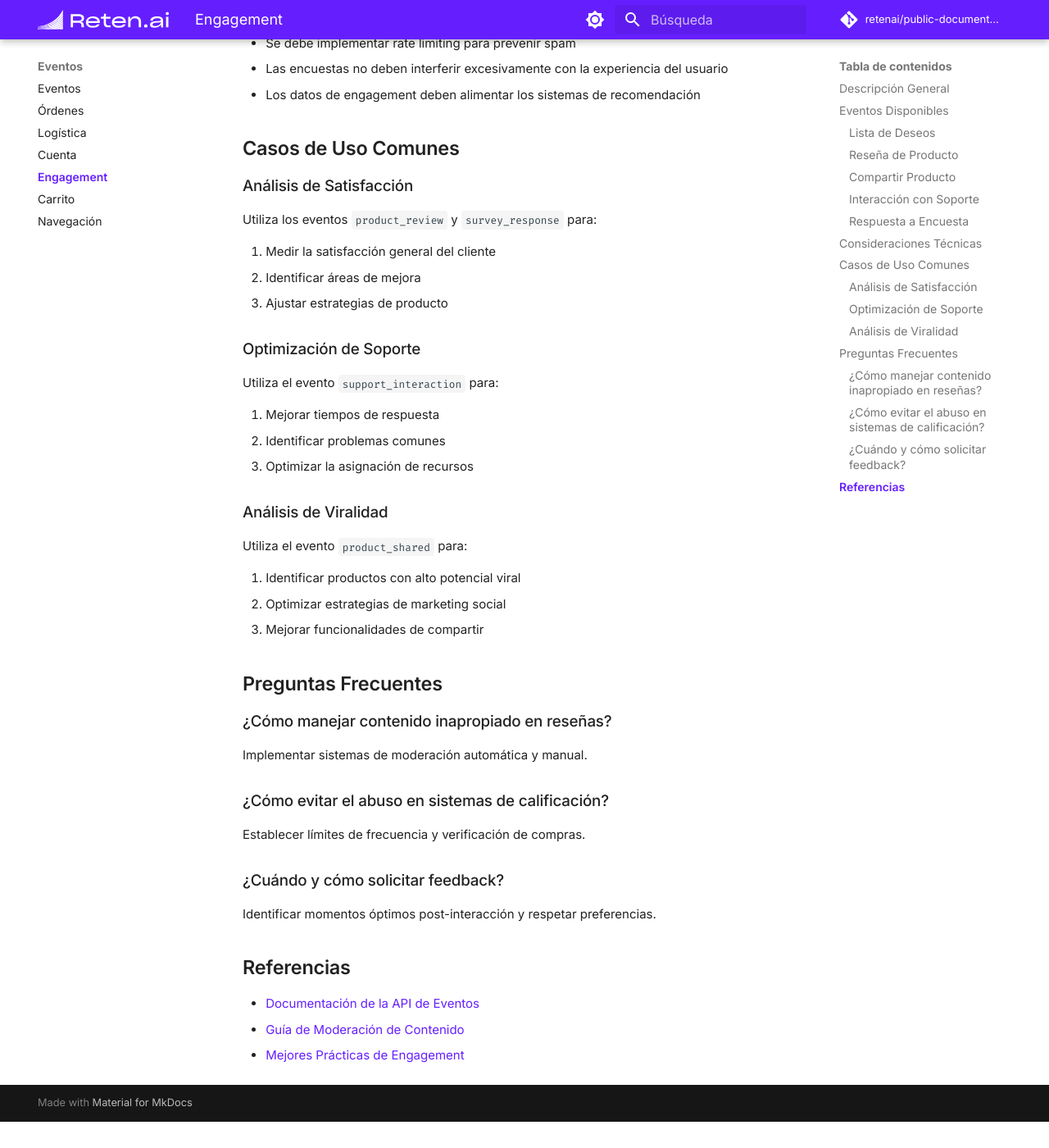
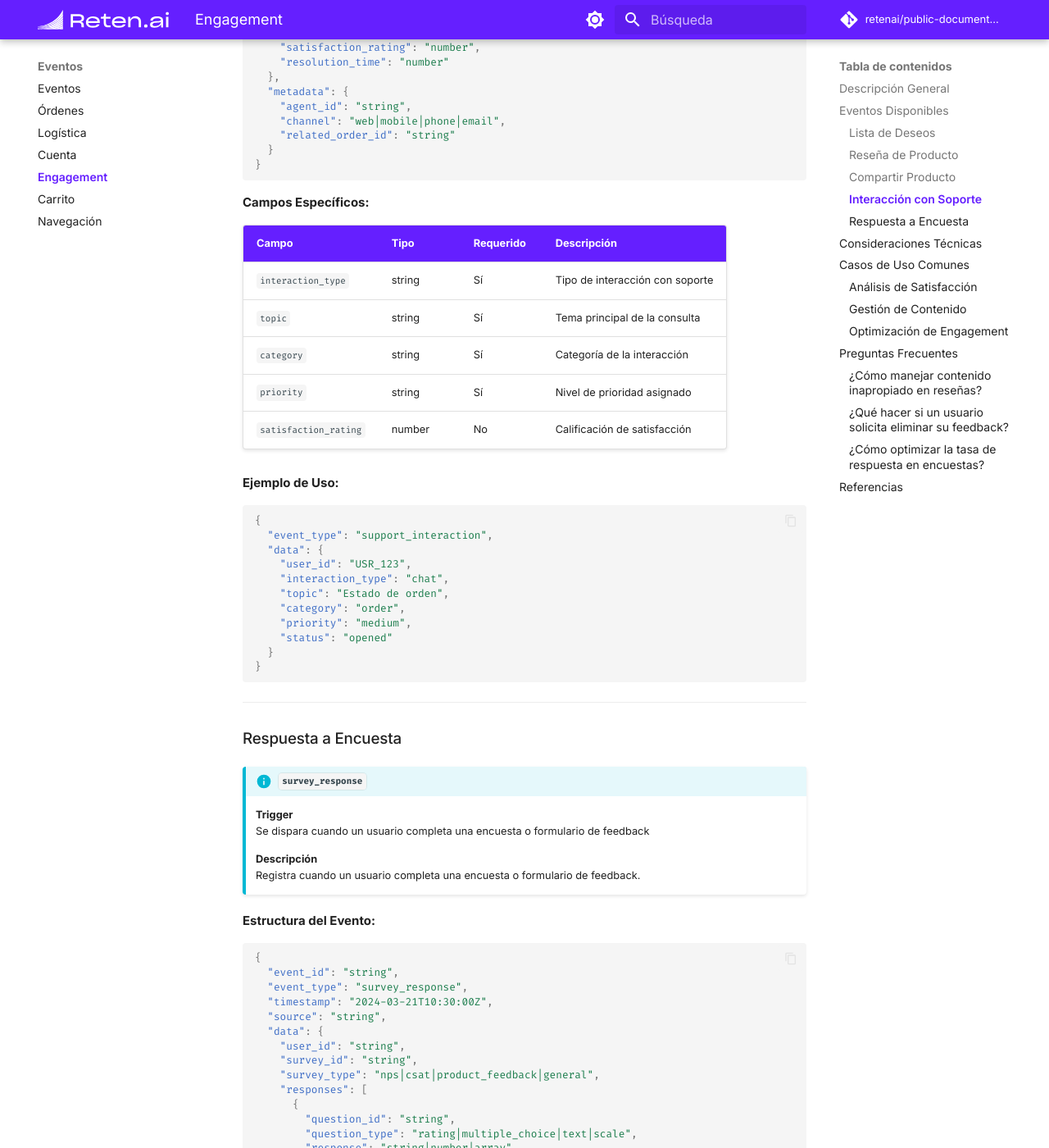
Before and after one commit to retenai/public-documentation, an MkDocs documentation site: the page built from docs/events/engagement/README.md, in a window 1280 px wide and 1400 px high, scrolled down 5764 px. Shown: the whole window at 82% size. Built offline with MkDocs 1.6.1 and Material for MkDocs 9.7.7, drawn with Linux system fonts in a browser that asks for light colours; comment, search, counter and statistics services are not loaded; before the commit the page ends 7132 px from its top, so only the background shows below that; some of the changed text lies outside the part shown.

Commit message:
docs: update engagement events documentation to match new template format

````diff
--- a/docs/events/engagement/README.md
+++ b/docs/events/engagement/README.md
@@ -15,12 +15,26 @@
 
 ## Eventos Disponibles
 
+La siguiente tabla muestra un resumen de todos los eventos disponibles en esta sección:
+
+| Evento                                              | Tipo                  | Descripción                         | Trigger                  |
+| --------------------------------------------------- | --------------------- | ----------------------------------- | ------------------------ |
+| [Lista de Deseos](#lista-de-deseos)                 | `wishlist_updated`    | Actualización de lista de deseos    | Agregar/remover producto |
+| [Reseña de Producto](#resena-de-producto)           | `product_review`      | Gestión de reseñas                  | Crear/modificar reseña   |
+| [Compartir Producto](#compartir-producto)           | `product_shared`      | Compartir en redes sociales         | Compartir producto       |
+| [Interacción con Soporte](#interaccion-con-soporte) | `support_interaction` | Interacción con servicio al cliente | Contacto con soporte     |
+| [Respuesta a Encuesta](#respuesta-a-encuesta)       | `survey_response`     | Respuesta a encuestas               | Completar encuesta       |
+
+---
+
 ### Lista de Deseos
 
-**Tipo de Evento:** `wishlist_updated`
+!!! info "`wishlist_updated`"
+    **Trigger**
+    Se dispara cuando un usuario agrega o remueve productos de su lista de deseos
 
-**Descripción:**
-Registra cuando un usuario agrega o remueve productos de su lista de deseos.
+    **Descripción**
+    Registra cuando un usuario agrega o remueve productos de su lista de deseos.
 
 **Estructura del Evento:**
 ```json
@@ -53,20 +67,42 @@
 
 **Campos Específicos:**
 
-| Campo                    | Tipo   | Requerido | Descripción                      |
-| ------------------------ | ------ | --------- | -------------------------------- |
-| action                   | string | Sí        | Tipo de acción realizada         |
-| product_id               | string | Sí        | ID del producto afectado         |
-| wishlist_id              | string | Sí        | ID de la lista de deseos         |
-| wishlist_name            | string | No        | Nombre personalizado de la lista |
-| notification_preferences | object | No        | Preferencias de notificación     |
+| Campo                      | Tipo   | Requerido | Descripción                      |
+| -------------------------- | ------ | --------- | -------------------------------- |
+| `action`                   | string | Sí        | Tipo de acción realizada         |
+| `product_id`               | string | Sí        | ID del producto afectado         |
+| `wishlist_id`              | string | Sí        | ID de la lista de deseos         |
+| `wishlist_name`            | string | No        | Nombre personalizado de la lista |
+| `notification_preferences` | object | No        | Preferencias de notificación     |
+
+**Ejemplo de Uso:**
+```json
+{
+  "event_type": "wishlist_updated",
+  "data": {
+    "user_id": "USR_123",
+    "action": "add",
+    "product_id": "PROD_456",
+    "product_name": "Zapatos Deportivos Nike",
+    "wishlist_id": "WL_789",
+    "notification_preferences": {
+      "price_drop": true,
+      "back_in_stock": true
+    }
+  }
+}
+```
+
+---
 
 ### Reseña de Producto
 
-**Tipo de Evento:** `product_review`
+!!! note "`product_review`"
+    **Trigger**
+    Se dispara cuando un usuario crea, modifica o elimina una reseña
 
-**Descripción:**
-Registra cuando un usuario crea, modifica o elimina una reseña de producto.
+    **Descripción**
+    Registra cuando un usuario crea, modifica o elimina una reseña de producto.
 
 **Estructura del Evento:**
 ```json
@@ -105,20 +141,40 @@
 
 **Campos Específicos:**
 
-| Campo             | Tipo    | Requerido | Descripción                      |
-| ----------------- | ------- | --------- | -------------------------------- |
-| review_id         | string  | Sí        | Identificador único de la reseña |
-| rating            | number  | Sí        | Calificación del producto (1-5)  |
-| review_text       | string  | No        | Texto de la reseña               |
-| purchase_verified | boolean | Sí        | Si la compra está verificada     |
-| media             | array   | No        | Archivos multimedia adjuntos     |
+| Campo               | Tipo    | Requerido | Descripción                      |
+| ------------------- | ------- | --------- | -------------------------------- |
+| `review_id`         | string  | Sí        | Identificador único de la reseña |
+| `rating`            | number  | Sí        | Calificación del producto (1-5)  |
+| `review_text`       | string  | No        | Texto de la reseña               |
+| `purchase_verified` | boolean | Sí        | Si la compra está verificada     |
+| `media`             | array   | No        | Archivos multimedia adjuntos     |
+
+**Ejemplo de Uso:**
+```json
+{
+  "event_type": "product_review",
+  "data": {
+    "user_id": "USR_123",
+    "product_id": "PROD_456",
+    "review_id": "REV_789",
+    "action": "create",
+    "rating": 5,
+    "review_text": "Excelente producto, muy satisfecho con la compra",
+    "purchase_verified": true
+  }
+}
+```
+
+---
 
 ### Compartir Producto
 
-**Tipo de Evento:** `product_shared`
+!!! info "`product_shared`"
+    **Trigger**
+    Se dispara cuando un usuario comparte un producto en redes sociales o por otros medios
 
-**Descripción:**
-Registra cuando un usuario comparte un producto en redes sociales o por otros medios.
+    **Descripción**
+    Registra cuando un usuario comparte un producto en redes sociales o por otros medios.
 
 **Estructura del Evento:**
 ```json
@@ -145,19 +201,37 @@
 
 **Campos Específicos:**
 
-| Campo             | Tipo   | Requerido | Descripción                      |
-| ----------------- | ------ | --------- | -------------------------------- |
-| share_method      | string | Sí        | Método utilizado para compartir  |
-| share_destination | string | No        | Destino específico del compartir |
-| custom_message    | string | No        | Mensaje personalizado agregado   |
-| share_url         | string | Sí        | URL compartida                   |
+| Campo               | Tipo   | Requerido | Descripción                      |
+| ------------------- | ------ | --------- | -------------------------------- |
+| `share_method`      | string | Sí        | Método utilizado para compartir  |
+| `share_destination` | string | No        | Destino específico del compartir |
+| `custom_message`    | string | No        | Mensaje personalizado agregado   |
+| `share_url`         | string | Sí        | URL compartida                   |
+
+**Ejemplo de Uso:**
+```json
+{
+  "event_type": "product_shared",
+  "data": {
+    "user_id": "USR_123",
+    "product_id": "PROD_456",
+    "share_method": "whatsapp",
+    "share_url": "https://example.com/products/PROD_456",
+    "share_context": "product_page"
+  }
+}
+```
+
+---
 
 ### Interacción con Soporte
 
-**Tipo de Evento:** `support_interaction`
+!!! note "`support_interaction`"
+    **Trigger**
+    Se dispara cuando un usuario interactúa con el sistema de soporte al cliente
 
-**Descripción:**
-Registra las interacciones de los usuarios con el sistema de soporte al cliente.
+    **Descripción**
+    Registra las interacciones de los usuarios con el sistema de soporte al cliente.
 
 **Estructura del Evento:**
 ```json
@@ -186,20 +260,39 @@
 
 **Campos Específicos:**
 
-| Campo               | Tipo   | Requerido | Descripción                     |
-| ------------------- | ------ | --------- | ------------------------------- |
-| interaction_type    | string | Sí        | Tipo de interacción con soporte |
-| topic               | string | Sí        | Tema principal de la consulta   |
-| category            | string | Sí        | Categoría de la interacción     |
-| priority            | string | Sí        | Nivel de prioridad asignado     |
-| satisfaction_rating | number | No        | Calificación de satisfacción    |
+| Campo                 | Tipo   | Requerido | Descripción                     |
+| --------------------- | ------ | --------- | ------------------------------- |
+| `interaction_type`    | string | Sí        | Tipo de interacción con soporte |
+| `topic`               | string | Sí        | Tema principal de la consulta   |
+| `category`            | string | Sí        | Categoría de la interacción     |
+| `priority`            | string | Sí        | Nivel de prioridad asignado     |
+| `satisfaction_rating` | number | No        | Calificación de satisfacción    |
+
+**Ejemplo de Uso:**
+```json
+{
+  "event_type": "support_interaction",
+  "data": {
+    "user_id": "USR_123",
+    "interaction_type": "chat",
+    "topic": "Estado de orden",
+    "category": "order",
+    "priority": "medium",
+    "status": "opened"
+  }
+}
+```
+
+---
 
 ### Respuesta a Encuesta
 
-**Tipo de Evento:** `survey_response`
+!!! info "`survey_response`"
+    **Trigger**
+    Se dispara cuando un usuario completa una encuesta o formulario de feedback
 
-**Descripción:**
-Registra cuando un usuario completa una encuesta o formulario de feedback.
+    **Descripción**
+    Registra cuando un usuario completa una encuesta o formulario de feedback.
 
 **Estructura del Evento:**
 ```json
@@ -233,12 +326,35 @@
 
 **Campos Específicos:**
 
-| Campo           | Tipo   | Requerido | Descripción                       |
-| --------------- | ------ | --------- | --------------------------------- |
-| survey_id       | string | Sí        | Identificador de la encuesta      |
-| survey_type     | string | Sí        | Tipo de encuesta                  |
-| responses       | array  | Sí        | Respuestas proporcionadas         |
-| completion_time | number | No        | Tiempo de completitud en segundos |
+| Campo             | Tipo   | Requerido | Descripción                       |
+| ----------------- | ------ | --------- | --------------------------------- |
+| `survey_id`       | string | Sí        | Identificador de la encuesta      |
+| `survey_type`     | string | Sí        | Tipo de encuesta                  |
+| `responses`       | array  | Sí        | Respuestas proporcionadas         |
+| `completion_time` | number | No        | Tiempo de completitud en segundos |
+
+**Ejemplo de Uso:**
+```json
+{
+  "event_type": "survey_response",
+  "data": {
+    "user_id": "USR_123",
+    "survey_id": "SUR_456",
+    "survey_type": "nps",
+    "responses": [
+      {
+        "question_id": "Q1",
+        "question_type": "rating",
+        "response": 9,
+        "additional_comment": "Excelente servicio"
+      }
+    ],
+    "completion_time": 120
+  }
+}
+```
+
+---
 
 ## Consideraciones Técnicas
 
@@ -253,38 +369,38 @@
 
 ### Análisis de Satisfacción
 
-Utiliza los eventos `product_review` y `survey_response` para:
+Utiliza los eventos `support_interaction` y `survey_response` para:
 
-1. Medir la satisfacción general del cliente
+1. Medir el nivel de satisfacción general
 2. Identificar áreas de mejora
-3. Ajustar estrategias de producto
+3. Optimizar procesos de atención
 
-### Optimización de Soporte
+### Gestión de Contenido
 
-Utiliza el evento `support_interaction` para:
+Utiliza el evento `product_review` para:
 
-1. Mejorar tiempos de respuesta
-2. Identificar problemas comunes
-3. Optimizar la asignación de recursos
+1. Moderar contenido generado por usuarios
+2. Destacar reseñas relevantes
+3. Identificar productos con problemas
 
-### Análisis de Viralidad
+### Optimización de Engagement
 
-Utiliza el evento `product_shared` para:
+Utiliza los eventos `wishlist_updated` y `product_shared` para:
 
-1. Identificar productos con alto potencial viral
-2. Optimizar estrategias de marketing social
-3. Mejorar funcionalidades de compartir
+1. Analizar tendencias de productos
+2. Mejorar recomendaciones
+3. Optimizar campañas sociales
 
 ## Preguntas Frecuentes
 
 ### ¿Cómo manejar contenido inapropiado en reseñas?
-Implementar sistemas de moderación automática y manual.
+Implementar un sistema de moderación automática y manual antes de la publicación.
 
-### ¿Cómo evitar el abuso en sistemas de calificación?
-Establecer límites de frecuencia y verificación de compras.
+### ¿Qué hacer si un usuario solicita eliminar su feedback?
+Proporcionar un proceso claro para la eliminación de contenido manteniendo la integridad de los datos agregados.
 
-### ¿Cuándo y cómo solicitar feedback?
-Identificar momentos óptimos post-interacción y respetar preferencias.
+### ¿Cómo optimizar la tasa de respuesta en encuestas?
+Implementar incentivos y elegir momentos apropiados para solicitar feedback.
 
 ## Referencias
 
````
